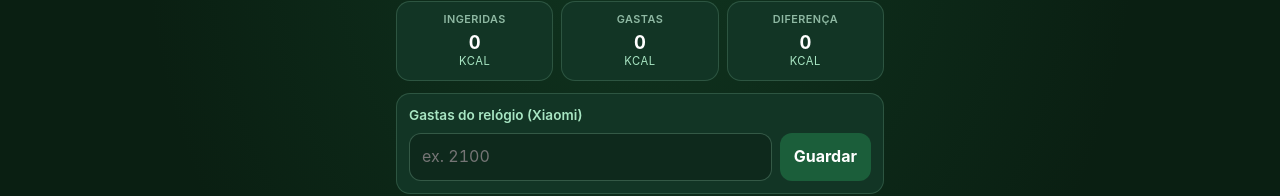
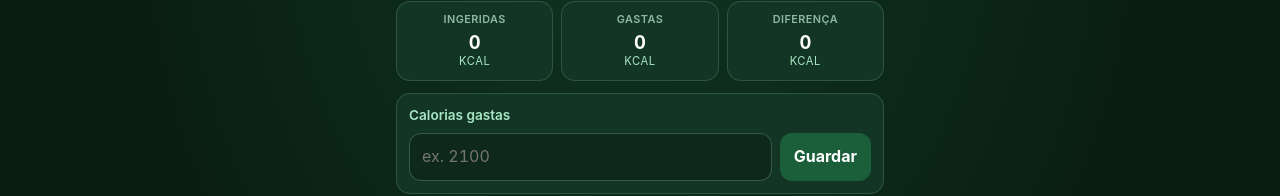
Before and after one commit to arquitectus-boop/calorie-tracker, a React (Vite) app: page / in a window 1280 px wide. Shown: the part 99-295 px from the top of the page. Built offline with nearby package versions, Linux system fonts and the light colour scheme.

Commit message:
Texto do campo: Calorias gastas

```diff
--- a/src/components/DayView.tsx
+++ b/src/components/DayView.tsx
@@ -90,7 +90,7 @@ export function DayView({ day, onEdit, onDelete, onAdd, onSaveBurned }: Props) {
 
         <div className="burned-form">
           <label className="burned-label" htmlFor="burned-kcal">
-            Gastas do relógio (Xiaomi)
+            Calorias gastas
           </label>
           <div className="burned-row">
             <input
```
